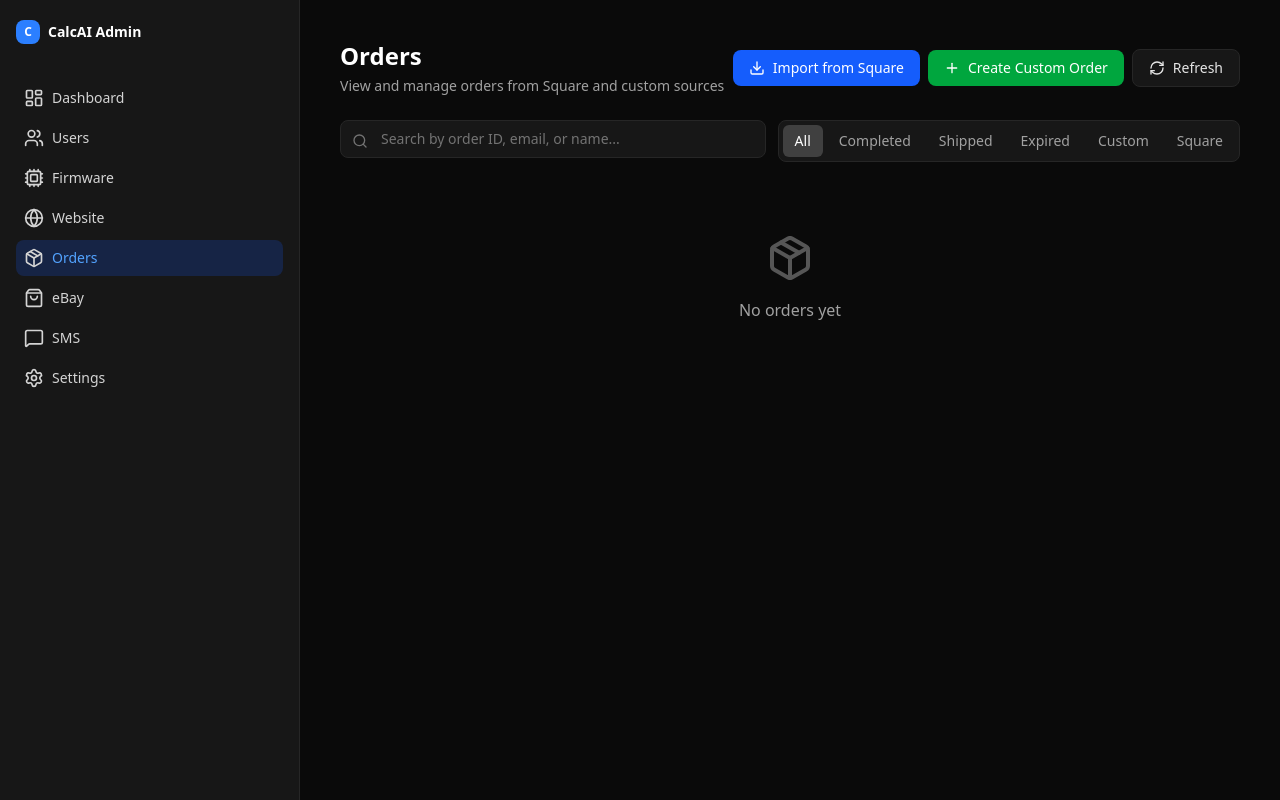
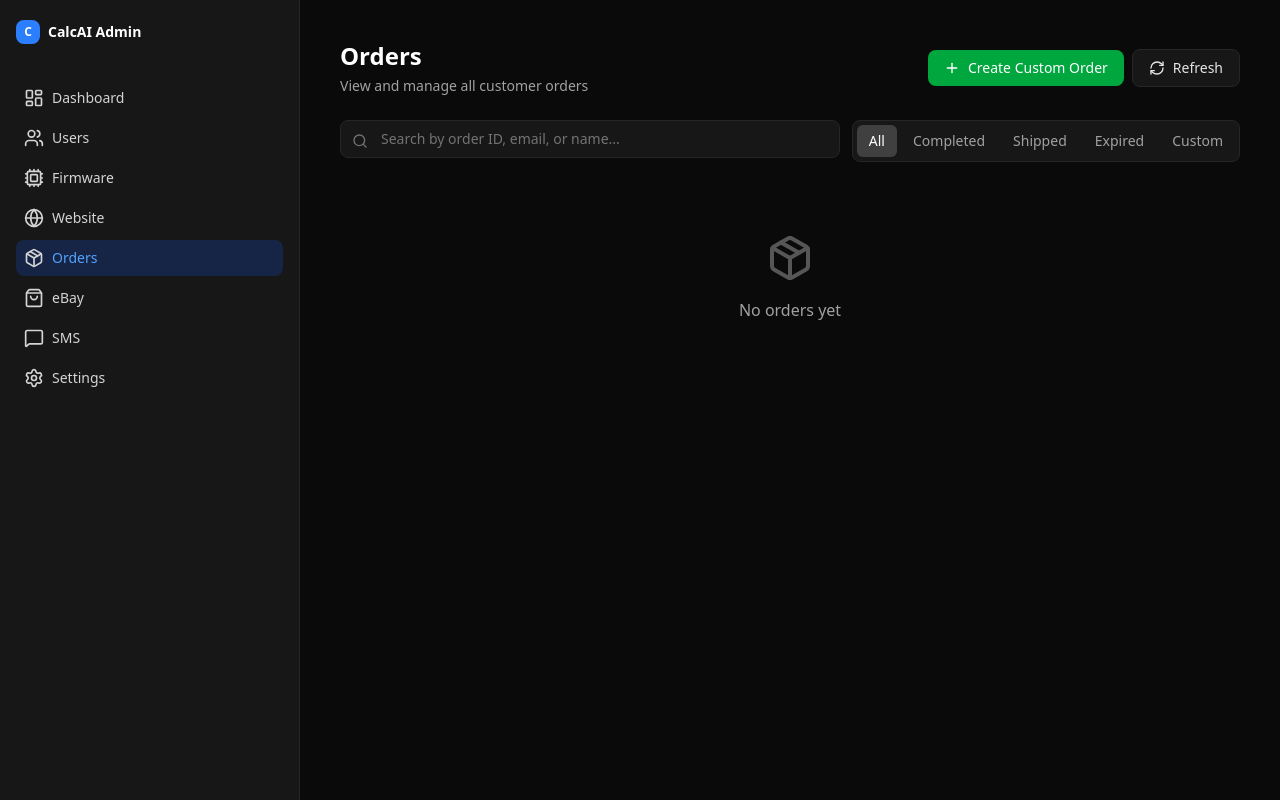
Before and after one commit to ceeazer1/calcai-management-dashboard, a Next.js app: page /orders in a window 1280 px wide. Built offline with nearby package versions, Linux system fonts and the light colour scheme.

Commit message:
Dashboard: Remove Square branding and enable unified order deletion

```diff
--- /dev/null
+++ b/src/app/api/orders/delete/route.ts
@@ -0,0 +1,43 @@
+import { NextRequest, NextResponse } from "next/server";
+import { getKvClient } from "@/lib/kv";
+
+const CUSTOM_ORDERS_KEY = "orders:custom:list";
+const SQUARE_ORDERS_KEY = "orders:square:imported";
+
+export async function DELETE(req: NextRequest) {
+    try {
+        const { orderId } = await req.json();
+        if (!orderId) {
+            return NextResponse.json({ error: "orderId required" }, { status: 400 });
+        }
+
+        const kv = getKvClient();
+
+        // 1. Try to delete from Custom Orders
+        const customOrders = await kv.get<any[]>(CUSTOM_ORDERS_KEY) || [];
+        const updatedCustom = customOrders.filter(o => o.id !== orderId);
+
+        if (updatedCustom.length !== customOrders.length) {
+            await kv.set(CUSTOM_ORDERS_KEY, updatedCustom);
+            // Also cleanup shipment info
+            await kv.del(`orders:shipment:${orderId}`);
+            return NextResponse.json({ ok: true });
+        }
+
+        // 2. Try to delete from Square Orders
+        const squareOrders = await kv.get<any[]>(SQUARE_ORDERS_KEY) || [];
+        const updatedSquare = squareOrders.filter(o => o.id !== orderId);
+
+        if (updatedSquare.length !== squareOrders.length) {
+            await kv.set(SQUARE_ORDERS_KEY, updatedSquare);
+            // Also cleanup shipment info
+            await kv.del(`orders:shipment:${orderId}`);
+            return NextResponse.json({ ok: true });
+        }
+
+        return NextResponse.json({ error: "Order not found" }, { status: 404 });
+    } catch (e) {
+        console.error("[api/orders/delete] DELETE error:", e);
+        return NextResponse.json({ error: "Internal Server Error" }, { status: 500 });
+    }
+}
--- a/src/app/orders/page.tsx
+++ b/src/app/orders/page.tsx
@@ -42,7 +42,7 @@ interface Order {
   } | null;
 }
 
-type FilterType = "all" | "complete" | "shipped" | "expired" | "custom" | "square";
+type FilterType = "all" | "complete" | "shipped" | "expired" | "custom";
 
 export default function OrdersPage() {
   const [orders, setOrders] = useState<Order[]>([]);
@@ -74,8 +74,6 @@ export default function OrdersPage() {
     notes: "",
   });
   const [deletingOrder, setDeletingOrder] = useState<string | null>(null);
-  const [importingSquare, setImportingSquare] = useState(false);
-  const [squareImportResult, setSquareImportResult] = useState<{ ok: boolean; msg: string } | null>(null);
 
   const fetchOrders = async () => {
     setLoading(true);
@@ -92,26 +90,6 @@ export default function OrdersPage() {
     }
   };
 
-  const importSquareOrders = async () => {
-    setImportingSquare(true);
-    setSquareImportResult(null);
-    try {
-      const r = await fetch("/api/orders/square/import", {
-        method: "POST",
-      });
-      const data = await r.json();
-      if (r.ok && data.ok) {
-        setSquareImportResult({ ok: true, msg: `Imported ${data.count} orders from Square` });
-        await fetchOrders();
-      } else {
-        setSquareImportResult({ ok: false, msg: data.error || "Failed to import" });
-      }
-    } catch {
-      setSquareImportResult({ ok: false, msg: "Network error" });
-    } finally {
-      setImportingSquare(false);
-    }
-  };
 
   useEffect(() => {
     fetchOrders();
@@ -237,17 +215,20 @@ export default function OrdersPage() {
     }
   };
 
-  const deleteCustomOrder = async (orderId: string) => {
-    if (!confirm("Are you sure you want to delete this custom order?")) return;
+  const deleteGeneralOrder = async (orderId: string) => {
+    if (!confirm("Are you sure you want to delete this order? This cannot be undone.")) return;
     setDeletingOrder(orderId);
     try {
-      const r = await fetch("/api/orders/custom", {
+      const r = await fetch("/api/orders/delete", {
         method: "DELETE",
         headers: { "Content-Type": "application/json" },
         body: JSON.stringify({ orderId }),
       });
       if (r.ok) {
         await fetchOrders();
+      } else {
+        const data = await r.json();
+        alert(data.error || "Failed to delete order");
       }
     } catch {
       alert("Failed to delete order");
@@ -295,7 +276,6 @@ export default function OrdersPage() {
       if (filter === "shipped" && order.shipment?.status !== "label_created") return false;
       if (filter === "expired" && order.status !== "expired") return false;
       if (filter === "custom" && order.type !== "custom") return false;
-      if (filter === "square" && order.type !== "square") return false;
 
       // Apply search filter
       if (searchQuery.trim()) {
@@ -316,7 +296,6 @@ export default function OrdersPage() {
     { label: "Shipped", value: "shipped" },
     { label: "Expired", value: "expired" },
     { label: "Custom", value: "custom" },
-    { label: "Square", value: "square" },
   ];
 
   return (
@@ -325,18 +304,10 @@ export default function OrdersPage() {
         <div>
           <h1 className="text-2xl font-bold text-white">Orders</h1>
           <p className="text-neutral-400 text-sm mt-1">
-            View and manage orders from Square and custom sources
+            View and manage all customer orders
           </p>
         </div>
         <div className="flex items-center gap-2">
-          <button
-            onClick={importSquareOrders}
-            disabled={importingSquare}
-            className="inline-flex items-center gap-2 px-4 py-2 bg-blue-600 hover:bg-blue-500 disabled:bg-blue-800 disabled:opacity-50 rounded-lg text-sm text-white transition-colors"
-          >
-            <Download className={`h-4 w-4 ${importingSquare ? "animate-bounce" : ""}`} />
-            {importingSquare ? "Importing..." : "Import from Square"}
-          </button>
           <button
             onClick={() => setShowCustomModal(true)}
             className="inline-flex items-center gap-2 px-4 py-2 bg-green-600 hover:bg-green-500 rounded-lg text-sm text-white transition-colors"
@@ -392,11 +363,6 @@ export default function OrdersPage() {
         </div>
       )}
 
-      {squareImportResult && (
-        <div className={`p-4 rounded-lg ${squareImportResult.ok ? "bg-green-900/30 border border-green-700/50 text-green-300" : "bg-red-900/30 border border-red-700/50 text-red-300"}`}>
-          {squareImportResult.msg}
-        </div>
-      )}
 
       {loading && orders.length === 0 ? (
         <div className="text-center py-12 text-neutral-400">Loading orders...</div>
@@ -450,11 +416,6 @@ export default function OrdersPage() {
                     {order.type === "custom" && (
                       <span className="px-2 py-0.5 rounded text-xs border bg-orange-900/30 text-orange-300 border-orange-700/30">
                         Custom
-                      </span>
-                    )}
-                    {order.type === "square" && (
-                      <span className="px-2 py-0.5 rounded text-xs border bg-purple-900/30 text-purple-300 border-purple-700/30">
-                        Square
                       </span>
                     )}
                     {order.shipment?.status === "label_created" ? (
@@ -650,11 +611,10 @@ export default function OrdersPage() {
                         {shippedEmailResult.msg}
                       </span>
                     )}
-                    {order.type === "custom" && (
                     <button
                       onClick={(e) => {
                         e.stopPropagation();
-                          deleteCustomOrder(order.id);
+                        deleteGeneralOrder(order.id);
                       }}
                       disabled={deletingOrder === order.id}
                       className="inline-flex items-center gap-2 px-3 py-1.5 bg-red-600 hover:bg-red-500 disabled:bg-red-800 rounded-lg text-sm text-white transition-colors ml-auto"
@@ -662,7 +622,6 @@ export default function OrdersPage() {
                       <Trash2 className="h-4 w-4" />
                       {deletingOrder === order.id ? "Deleting..." : "Delete"}
                     </button>
-                    )}
                   </div>
                   {order.notes && (
                     <div className="mt-3 pt-3 border-t border-neutral-800">
--- a/src/lib/kv.ts
+++ b/src/lib/kv.ts
@@ -3,7 +3,7 @@ import { createClient } from "@vercel/kv";
 export type KvClientLike = {
   get: <T>(key: string) => Promise<T | null>;
   set: (key: string, value: unknown) => Promise<unknown>;
-  del?: (key: string) => Promise<unknown>;
+  del: (key: string) => Promise<unknown>;
 };
 
 let memStore: Map<string, unknown> | null = null;
```
Lines whose indentation alone changed are shown as unchanged.
